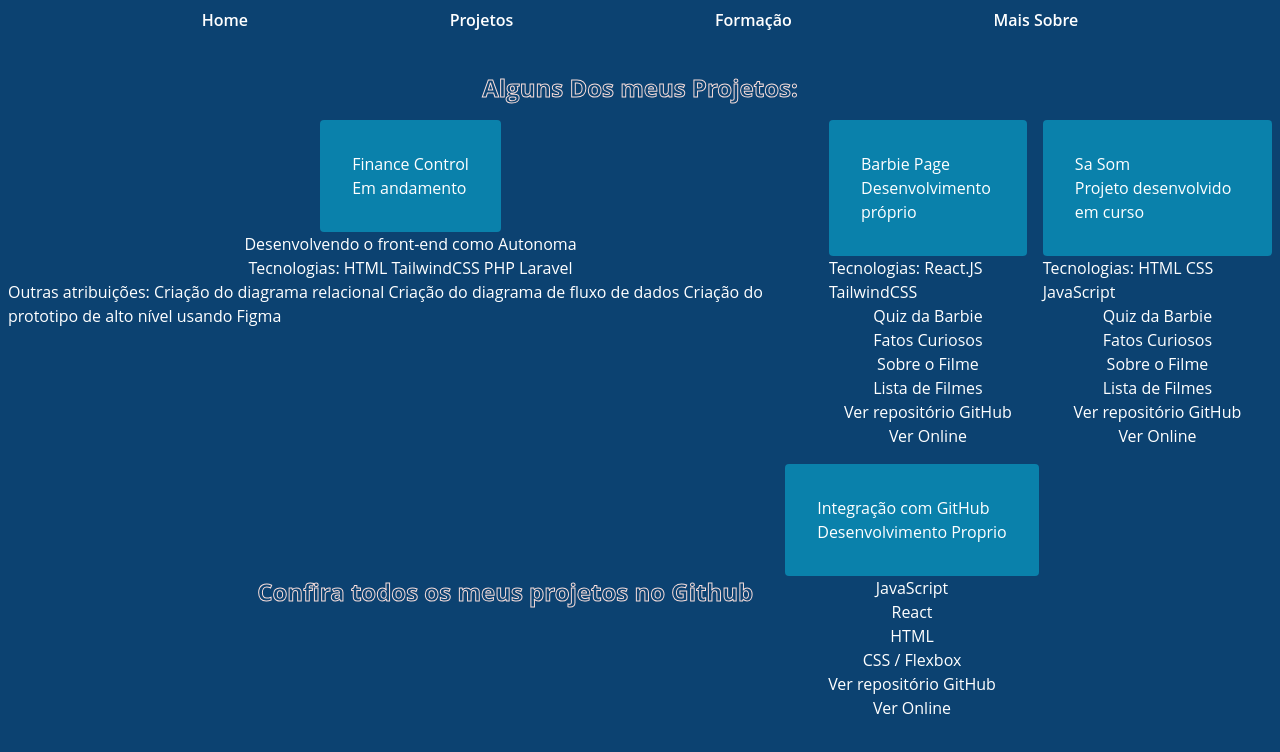
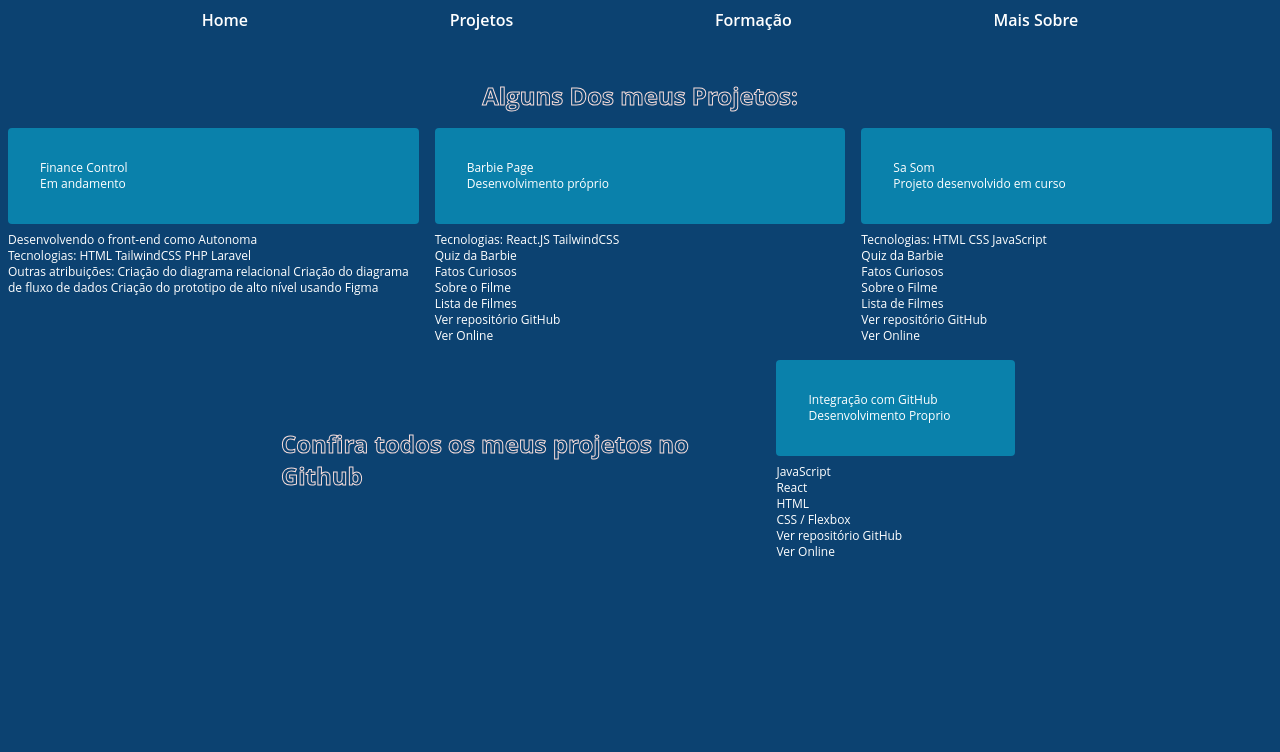
Before and after one commit to sabrinapratafernandes/Portfolio, a React (Create React App) app: page /projetos in a window 1280 px wide. Shown: the top 752 px of the page. Built offline with nearby package versions, Linux system fonts and the light colour scheme.

Commit message:
ajustes de layout

```diff
--- a/src/App.js
+++ b/src/App.js
@@ -20,7 +20,8 @@ function App() {
           w-screen
           h-screen
           bg-backg
-          static">
+          static
+          h-lvh">
     <BrowserRouter>
       <NavBar/>
       <Routes>
--- a/src/components/MoreAbout.js
+++ b/src/components/MoreAbout.js
@@ -3,7 +3,7 @@ import Skils from "./Skils"
 
 const MoreAbout = () => {
     return (
-        <div className="text-white flex flex-col">
+        <div className="text-white flex flex-col w-2/3">
             <More/>
             <Skils/>
         </div>
--- a/src/components/Projects.js
+++ b/src/components/Projects.js
@@ -2,13 +2,13 @@ import { fontStyle } from "../App"
 
 const Projects = () => {
     return(
-        <div className="flex flex-col items-center text-white">
+        <div className="flex flex-col items-center text-white h-full mt-20 w-full">
             <h2 className="font-bold text-2xl pb-2" style={fontStyle} >Alguns Dos meus Projetos:</h2>
 
-            <div className="flex">
+            <div className="flex flex-col md:flex-row w-full text-xs">
 
-            <div className="m-2 flex flex-col items-center">
-                    <div className="bg-blue p-8 rounded ">
+            <div className="m-2 flex flex-col md:w-1/3">
+                    <div className="bg-blue p-8 rounded w-full mb-2">
                         <p>Finance Control</p>
                         <p>Em andamento</p>
                     </div>
@@ -27,8 +27,8 @@ const Projects = () => {
                     </p>
                 </div>
 
-                <div className="m-2 flex flex-col items-center">
-                    <div className="bg-blue p-8 rounded ">
+                <div className="m-2 flex flex-col md:w-1/3">
+                    <div className="bg-blue p-8 rounded w-full mb-2">
                         <p>Barbie Page</p>
                         <p>Desenvolvimento próprio</p>
                     </div>
@@ -44,8 +44,8 @@ const Projects = () => {
                     <a href="https://sabrinapratafernandes.github.io/barbiepage/" >Ver Online</a>
                 </div>
 
-                 <div className="m-2 flex flex-col items-center">
-                    <div className="bg-blue p-8 rounded ">
+                 <div className="m-2 flex flex-col md:w-1/3">
+                    <div className="bg-blue p-8 rounded w-full mb-2">
                         <p>Sa Som</p>
                         <p>Projeto desenvolvido em curso</p>
                     </div>
@@ -63,10 +63,10 @@ const Projects = () => {
                 </div>
             </div>
 
-            <div className="flex items-center ">
+            <div className="flex flex-col md:flex-row md:items-center">
                 <h2 className="font-bold text-2xl m-6" style={fontStyle}>Confira todos os meus projetos no Github</h2>
-                <div className="m-2 flex flex-col items-center">
-                    <div className="bg-blue p-8 rounded ">
+                <div className="m-2 flex flex-col text-xs md:w-1/3 ">
+                    <div className="bg-blue p-8 rounded w-full mb-2">
                         <p>Integração com GitHub</p>
                         <p>Desenvolvimento Proprio</p>
                     </div>
```
